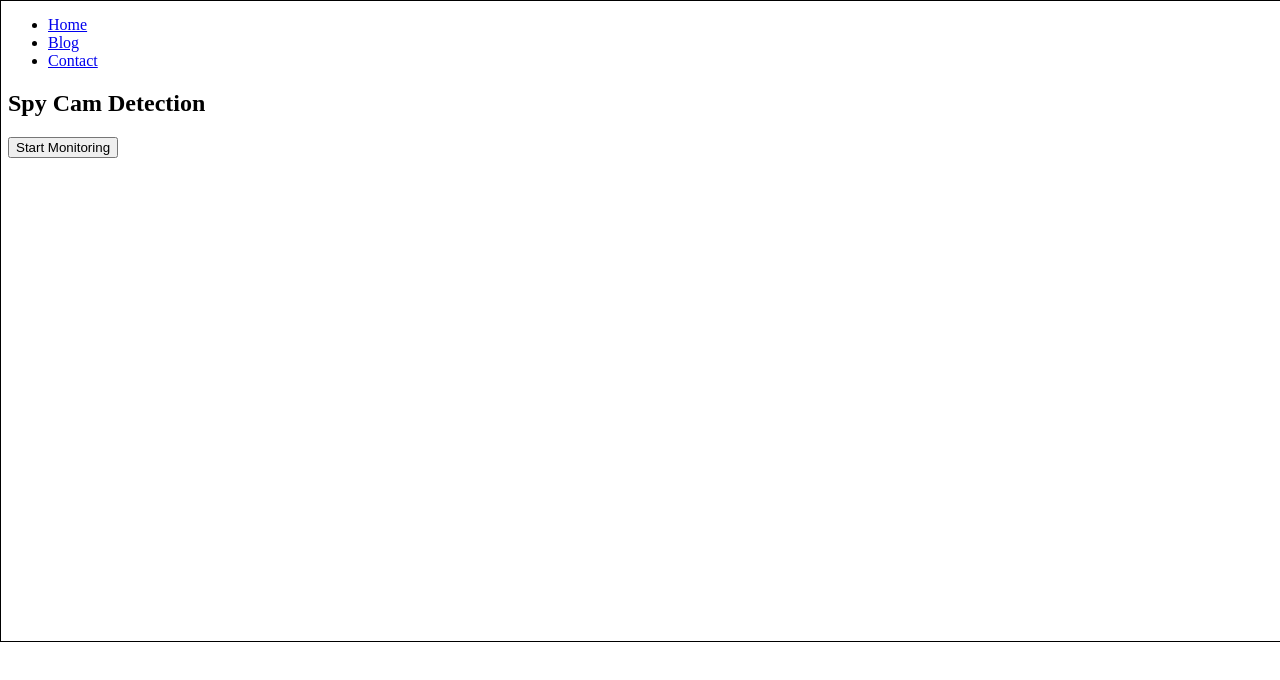
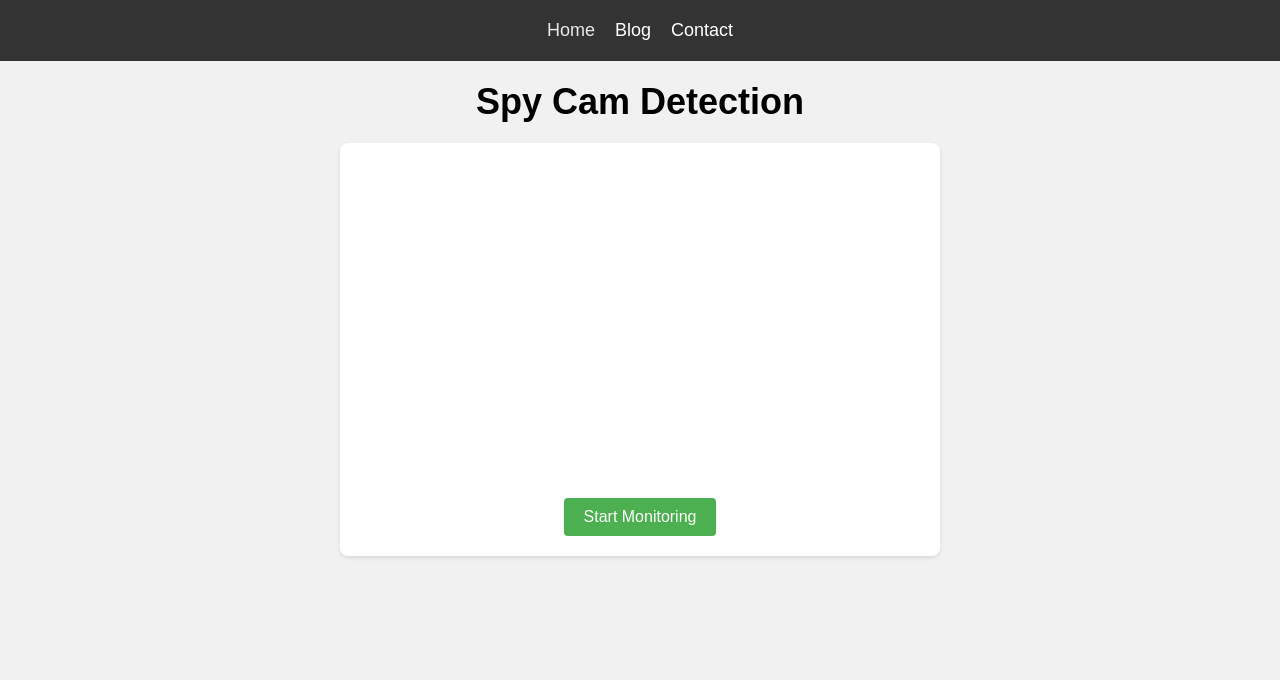
Before and after one commit to tanishq396/Spy_Cam_Detection, a plain HTML site: page index.html in a window 1280 px wide. Drawn offline with Linux system fonts and the light colour scheme.

Commit message:
style.css

```diff
--- a/style.css
+++ b/style.css
@@ -1,15 +1,97 @@
-#cameraContainer {
-  width: 100%;
-  height: auto;
-  margin-top: 20px;
-  position: relative;
+/* Reset styles */
+* {
+  box-sizing: border-box;
+  margin: 0;
+  padding: 0;
 }
 
-#cameraFeed, #overlay {
+body {
+  background-color: #f1f1f1;
+  font-family: Arial, sans-serif;
+}
+
+header {
+  background-color: #333;
+  color: #fff;
+  padding: 20px;
+}
+
+nav ul {
+  list-style: none;
+  display: flex;
+  justify-content: center;
+}
+
+nav ul li {
+  margin: 0 10px;
+}
+
+nav ul li a {
+  color: #fff;
+  text-decoration: none;
+  font-size: 18px;
+  transition: color 0.3s ease;
+}
+
+nav ul li a.active,
+nav ul li a:hover {
+  color: #eaeaea;
+}
+
+main {
+  padding: 20px;
+}
+
+section#home {
+  text-align: center;
+}
+
+h1 {
+  font-size: 36px;
+  margin-bottom: 20px;
+}
+
+.container {
+  background-color: #fff;
+  padding: 20px;
+  border-radius: 8px;
+  box-shadow: 0 2px 4px rgba(0, 0, 0, 0.1);
+  text-align: center;
+  max-width: 600px;
+  margin: 0 auto;
+}
+
+.video-container {
+  position: relative;
   width: 100%;
-  height: auto;
-  border: 1px solid black;
+  height: 0;
+  padding-bottom: 56.25%;
+  /* 16:9 aspect ratio */
+  margin-bottom: 20px;
+}
+
+#cameraFeed,
+#overlay {
   position: absolute;
   top: 0;
   left: 0;
+  width: 100%;
+  height: 100%;
+  object-fit: cover;
+  border-radius: 8px;
 }
+
+#startButton {
+  background-color: #4CAF50;
+  border: none;
+  color: white;
+  padding: 10px 20px;
+  font-size: 16px;
+  cursor: pointer;
+  border-radius: 4px;
+  transition: background-color 0.3s ease;
+}
+
+#startButton:hover {
+  background-color: #45a049;
+}
```
